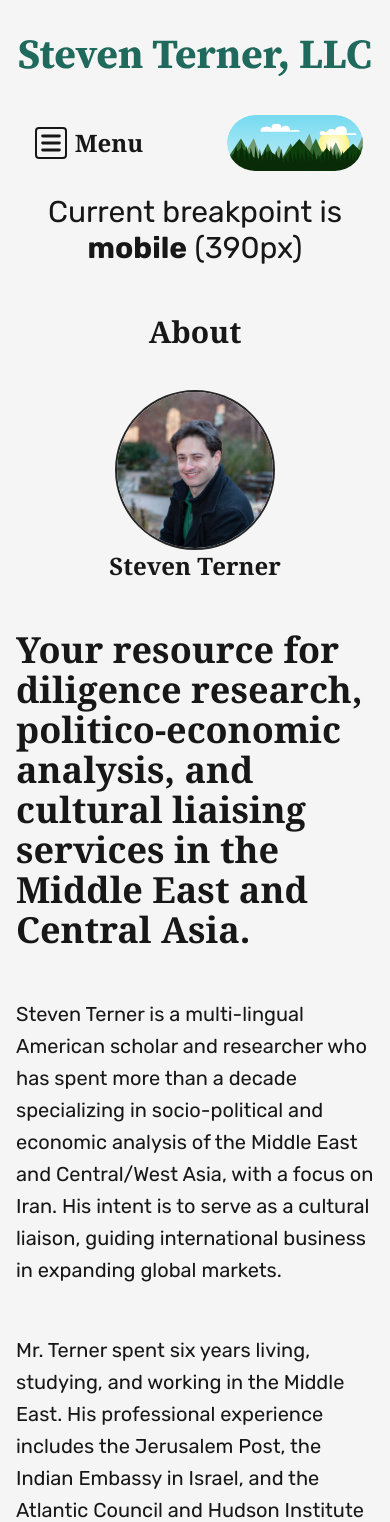
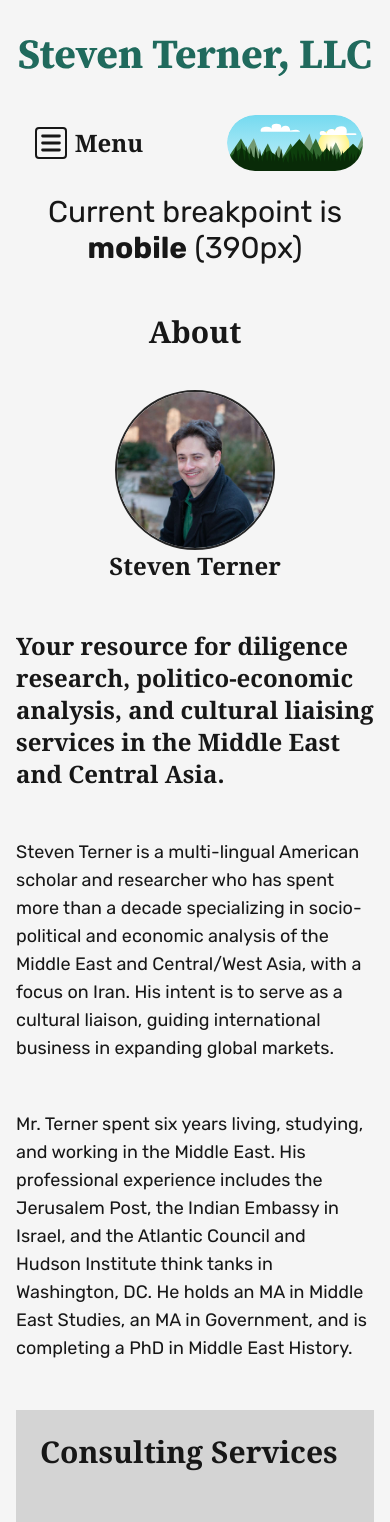
Before and after one commit to DoctorDerek/steven-terner.github.io, a Next.js app: page /about in a window 390 px wide. Shown: the top 1522 px of the page. Built offline with nearby package versions, Linux system fonts and the light colour scheme; a web font is replaced by a local one; what @tailwindcss/typography would draw is missing.

Commit message:
Make font sizes more responsive

```diff
--- a/pages/about.js
+++ b/pages/about.js
@@ -19,7 +19,7 @@ export default function About() {
           <AboutSidebar photo={true} />
 
           <div className="flex flex-col space-y-12">
-            <h2 className="font-serif text-4xl font-bold">
+            <h2 className="font-serif text-2xl font-bold sm:text-3xl md:text-4xl">
               <div className="block pb-12 md:hidden">
                 <div className="grid w-40 h-40 max-w-full mx-auto border-2 border-gray-800 border-solid rounded-full sm:w-60 sm:h-60">
                   <Image
@@ -37,7 +37,7 @@ export default function About() {
               and cultural liaising services in the Middle East and Central
               Asia.
             </h2>
-            <p className="text-xl leading-8">
+            <p className="text-lg sm:text-xl sm:leading-8">
               Steven Terner is a multi-lingual American scholar and researcher
               who has spent more than a decade specializing in socio-political
               and economic analysis of the Middle East and Central/West Asia,
@@ -45,7 +45,7 @@ export default function About() {
               liaison, guiding international business in expanding global
               markets.
             </p>
-            <p className="text-xl leading-8">
+            <p className="text-lg sm:text-xl sm:leading-8">
               Mr. Terner spent six years living, studying, and working in the
               Middle East. His professional experience includes the Jerusalem
               Post, the Indian Embassy in Israel, and the Atlantic Council and
```
